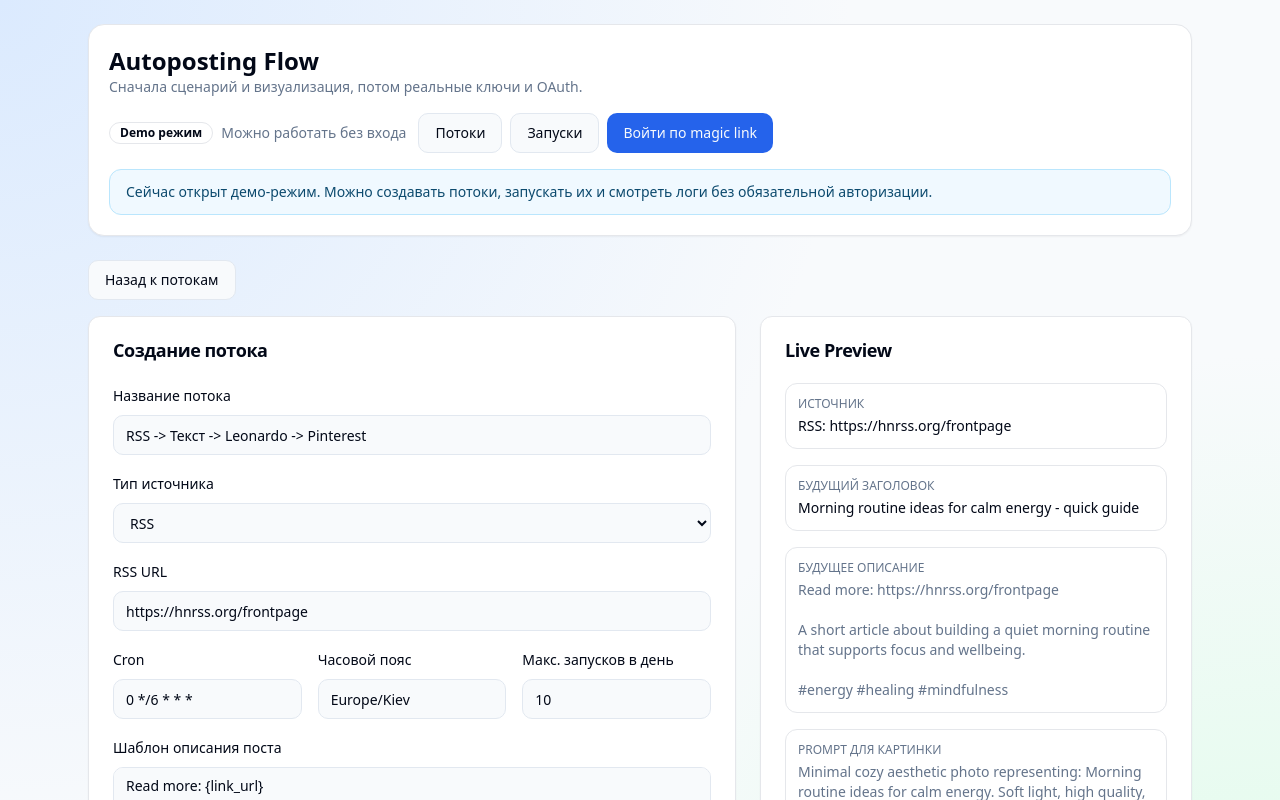
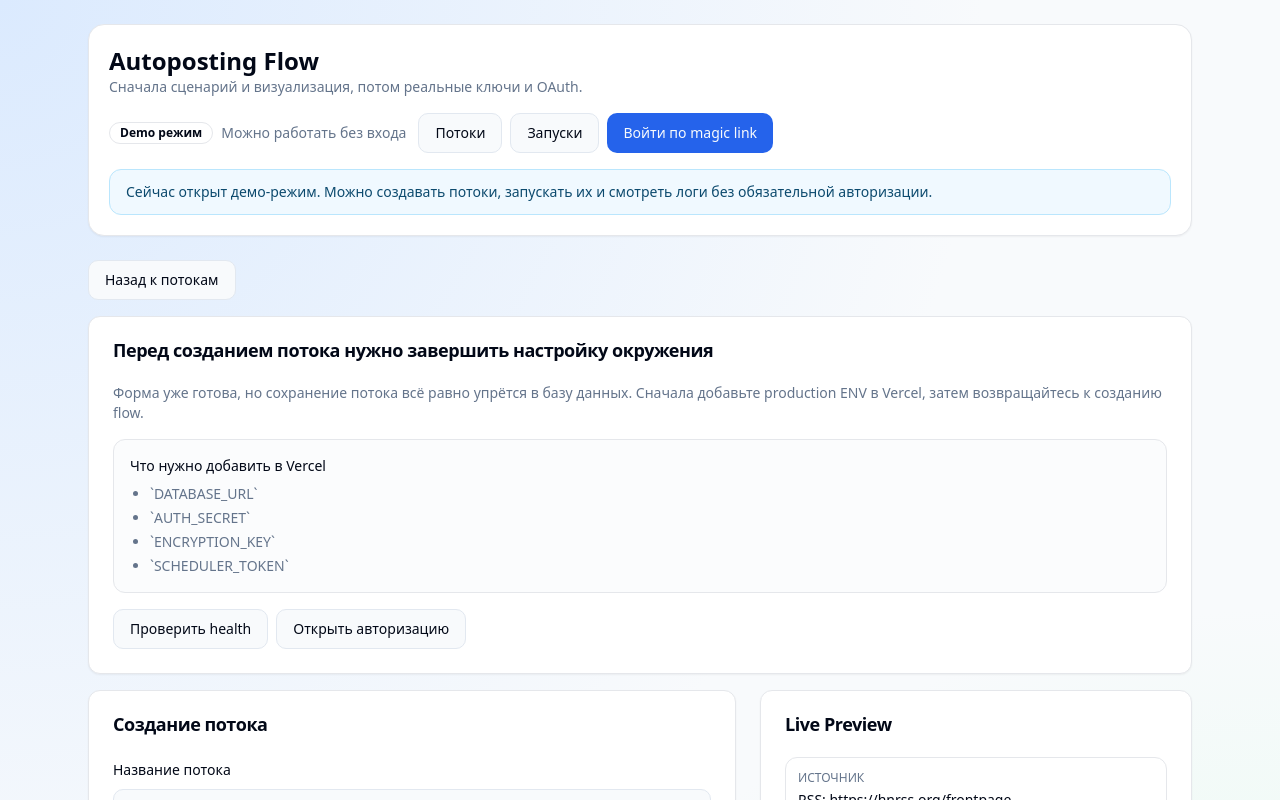
Before and after one commit to annalius3/8n8n8, a Next.js app: page /flows/new in a window 1280 px wide. Shown: the top 800 px of the page. Built offline with nearby package versions, Linux system fonts and the light colour scheme; no server answers.

Commit message:
Handle missing database config gracefully

```diff
--- a/app/flows/[id]/page.tsx
+++ b/app/flows/[id]/page.tsx
@@ -15,6 +15,7 @@ import { PostPreviewCard } from "@/components/post-preview-card";
 import { SourcePreviewCard } from "@/components/source-preview-card";
 import { FlowReadinessCard } from "@/components/flow-readiness-card";
 import { DemoRunBanner } from "@/components/demo-run-banner";
+import { SetupRequiredCard } from "@/components/setup-required-card";
 import { getIntegrationModes } from "@/lib/integrations/runtime";
 
 type Props = {
@@ -53,6 +54,9 @@ function formatModeLabel(mode: string | null) {
 }
 
 export default async function FlowEditorPage({ params }: Props) {
+  const modes = getIntegrationModes();
+
+  try {
     const user = await requireUser();
     const { id } = await params;
 
@@ -96,7 +100,6 @@ export default async function FlowEditorPage({ params }: Props) {
       : 0;
 
     const lastRun = flow.runs[0];
-  const modes = getIntegrationModes();
     const context = (lastRun?.contextJson as Record<string, any> | null) ?? null;
     const runtime = (context?.runtime as Record<string, any> | null) ?? null;
     const isDemoRun = Boolean(runtime && Object.values(runtime).some((value) => value === "demo"));
@@ -336,4 +339,12 @@ export default async function FlowEditorPage({ params }: Props) {
         </Card>
       </div>
     );
+  } catch {
+    return (
+      <div className="space-y-6">
+        <IntegrationModePanel modes={modes} />
+        <SetupRequiredCard details="Редактор потока не может загрузиться без рабочей базы данных. Добавьте `DATABASE_URL` и остальные обязательные ENV в Vercel." />
+      </div>
+    );
   }
+}
--- a/app/flows/new/page.tsx
+++ b/app/flows/new/page.tsx
@@ -1,6 +1,7 @@
 import Link from "next/link";
 import { FlowWizardForm } from "@/components/flow-wizard-form";
 import { Button } from "@/components/ui/button";
+import { SetupRequiredCard } from "@/components/setup-required-card";
 
 export default async function NewFlowPage() {
   return (
@@ -10,6 +11,10 @@ export default async function NewFlowPage() {
           <Button variant="outline">Назад к потокам</Button>
         </Link>
       </div>
+      <SetupRequiredCard
+        title="Перед созданием потока нужно завершить настройку окружения"
+        details="Форма уже готова, но сохранение потока всё равно упрётся в базу данных. Сначала добавьте production ENV в Vercel, затем возвращайтесь к созданию flow."
+      />
       <FlowWizardForm />
     </div>
   );
--- a/app/flows/page.tsx
+++ b/app/flows/page.tsx
@@ -8,6 +8,7 @@ import { RunNowButton } from "@/components/run-now-button";
 import { SchedulerTickButton } from "@/components/scheduler-tick-button";
 import { FlowToggleButton } from "@/components/flow-toggle-button";
 import { IntegrationModePanel } from "@/components/integration-mode-panel";
+import { SetupRequiredCard } from "@/components/setup-required-card";
 import { getIntegrationModes } from "@/lib/integrations/runtime";
 
 type FlowWithMeta = Awaited<ReturnType<typeof loadFlows>>[number];
@@ -70,9 +71,20 @@ function getCompactPreview(flow: FlowWithMeta) {
 }
 
 export default async function FlowsPage() {
-  const user = await requireUser();
-  const flows = await loadFlows(user.id);
   const modes = getIntegrationModes();
+  let flows: FlowWithMeta[] = [];
+
+  try {
+    const user = await requireUser();
+    flows = await loadFlows(user.id);
+  } catch {
+    return (
+      <div className="space-y-6">
+        <IntegrationModePanel modes={modes} />
+        <SetupRequiredCard details="Страница потоков зависит от Prisma и не может загрузиться, пока Vercel не подключён к Postgres." />
+      </div>
+    );
+  }
 
   return (
     <div className="space-y-6">
--- a/app/runs/page.tsx
+++ b/app/runs/page.tsx
@@ -7,10 +7,34 @@ import { ExecutionTimeline } from "@/components/execution-timeline";
 import { Button } from "@/components/ui/button";
 import Link from "next/link";
 import { DemoRunBanner } from "@/components/demo-run-banner";
+import { SetupRequiredCard } from "@/components/setup-required-card";
 
 type Props = {
   searchParams?: Promise<{ status?: string }>;
 };
+
+async function loadRuns(userId: string, status: "all" | "success" | "failed" | "running") {
+  return prisma.jobRun.findMany({
+    where: {
+      flow: {
+        userId
+      },
+      ...(status !== "all" ? { status } : {})
+    },
+    include: {
+      flow: true,
+      steps: {
+        orderBy: {
+          stepIndex: "asc"
+        }
+      }
+    },
+    orderBy: {
+      startedAt: "desc"
+    },
+    take: 50
+  });
+}
 
 function translateRunStatus(status: string) {
   if (status === "failed") return { label: "Ошибка", variant: "destructive" as const };
@@ -31,31 +55,22 @@ function formatDate(date: Date | null | undefined) {
 }
 
 export default async function RunsPage({ searchParams }: Props) {
-  const user = await requireUser();
   const params = searchParams ? await searchParams : {};
   const activeStatus =
     params?.status === "success" || params?.status === "failed" || params?.status === "running" ? params.status : "all";
 
-  const runs = await prisma.jobRun.findMany({
-    where: {
-      flow: {
-        userId: user.id
-      },
-      ...(activeStatus !== "all" ? { status: activeStatus } : {})
-    },
-    include: {
-      flow: true,
-      steps: {
-        orderBy: {
-          stepIndex: "asc"
-        }
-      }
-    },
-    orderBy: {
-      startedAt: "desc"
-    },
-    take: 50
-  });
+  let runs: Awaited<ReturnType<typeof loadRuns>> = [];
+
+  try {
+    const user = await requireUser();
+    runs = await loadRuns(user.id, activeStatus);
+  } catch {
+    return (
+      <div className="space-y-6">
+        <SetupRequiredCard details="Страница запусков требует рабочее подключение к базе данных. Сейчас Vercel не может прочитать `job_runs`." />
+      </div>
+    );
+  }
 
   return (
     <div className="space-y-6">
@@ -104,10 +119,7 @@ export default async function RunsPage({ searchParams }: Props) {
         {runs.map((run) => {
           const runStatus = translateRunStatus(run.status);
           const runtime = (run.contextJson as Record<string, any> | null)?.runtime as Record<string, string> | undefined;
-          const isDemoRun = Boolean(
-            runtime &&
-              Object.values(runtime).some((value) => value === "demo")
-          );
+          const isDemoRun = Boolean(runtime && Object.values(runtime).some((value) => value === "demo"));
 
           return (
             <Card key={run.id}>
--- /dev/null
+++ b/components/setup-required-card.tsx
@@ -0,0 +1,41 @@
+import Link from "next/link";
+import { Card, CardContent, CardHeader, CardTitle } from "@/components/ui/card";
+import { Button } from "@/components/ui/button";
+
+type SetupRequiredCardProps = {
+  title?: string;
+  details?: string;
+};
+
+export function SetupRequiredCard({
+  title = "Приложение ещё не подключено к базе данных",
+  details = "Страница не может загрузить рабочие данные, пока в Vercel не настроены обязательные ENV и строка подключения к Postgres."
+}: SetupRequiredCardProps) {
+  return (
+    <Card>
+      <CardHeader>
+        <CardTitle>{title}</CardTitle>
+      </CardHeader>
+      <CardContent className="space-y-4">
+        <p className="text-sm text-muted-foreground">{details}</p>
+        <div className="rounded-lg border bg-muted/30 p-4 text-sm">
+          <p className="font-medium">Что нужно добавить в Vercel</p>
+          <ul className="mt-2 list-disc space-y-1 pl-5 text-muted-foreground">
+            <li>`DATABASE_URL`</li>
+            <li>`AUTH_SECRET`</li>
+            <li>`ENCRYPTION_KEY`</li>
+            <li>`SCHEDULER_TOKEN`</li>
+          </ul>
+        </div>
+        <div className="flex flex-wrap gap-2">
+          <Link href="/api/health">
+            <Button variant="outline">Проверить health</Button>
+          </Link>
+          <Link href="/login">
+            <Button variant="outline">Открыть авторизацию</Button>
+          </Link>
+        </div>
+      </CardContent>
+    </Card>
+  );
+}
```
Lines whose indentation alone changed are shown as unchanged.
